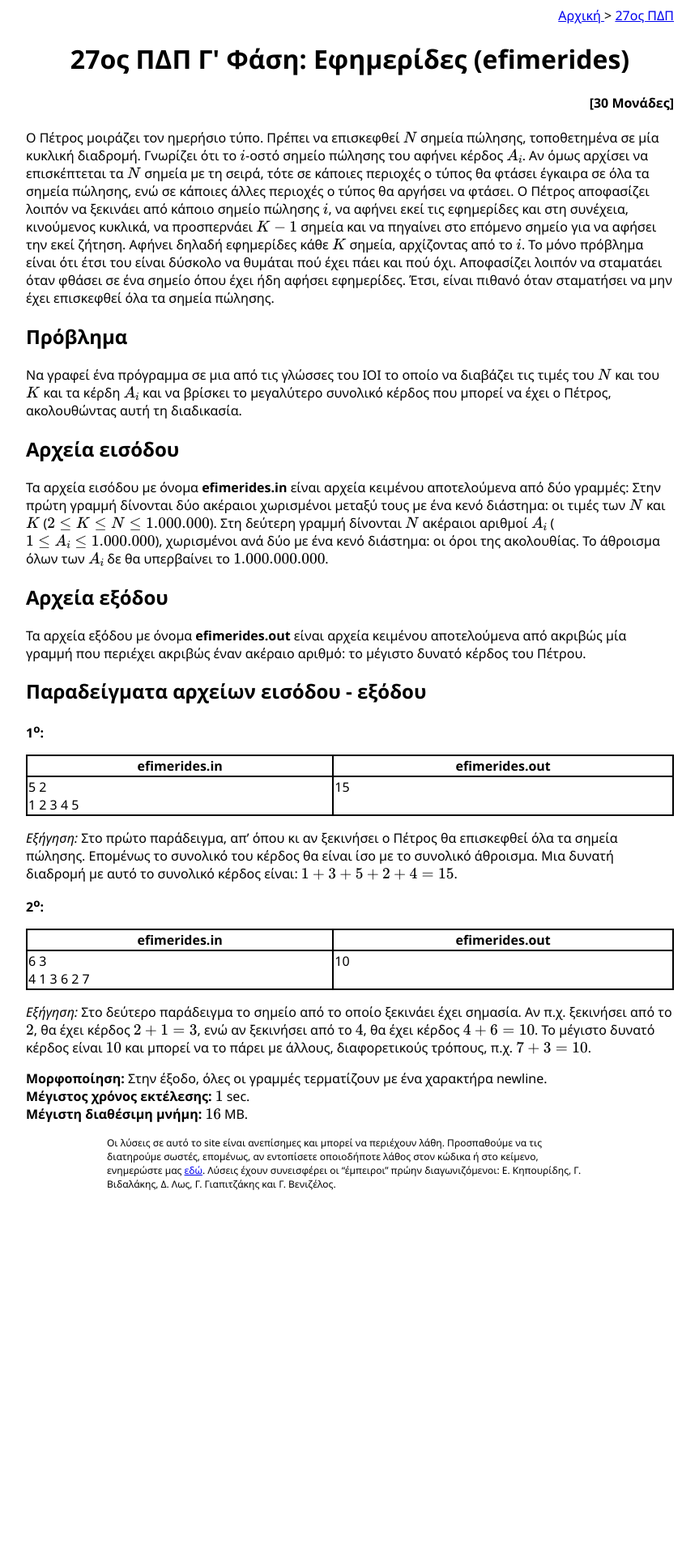
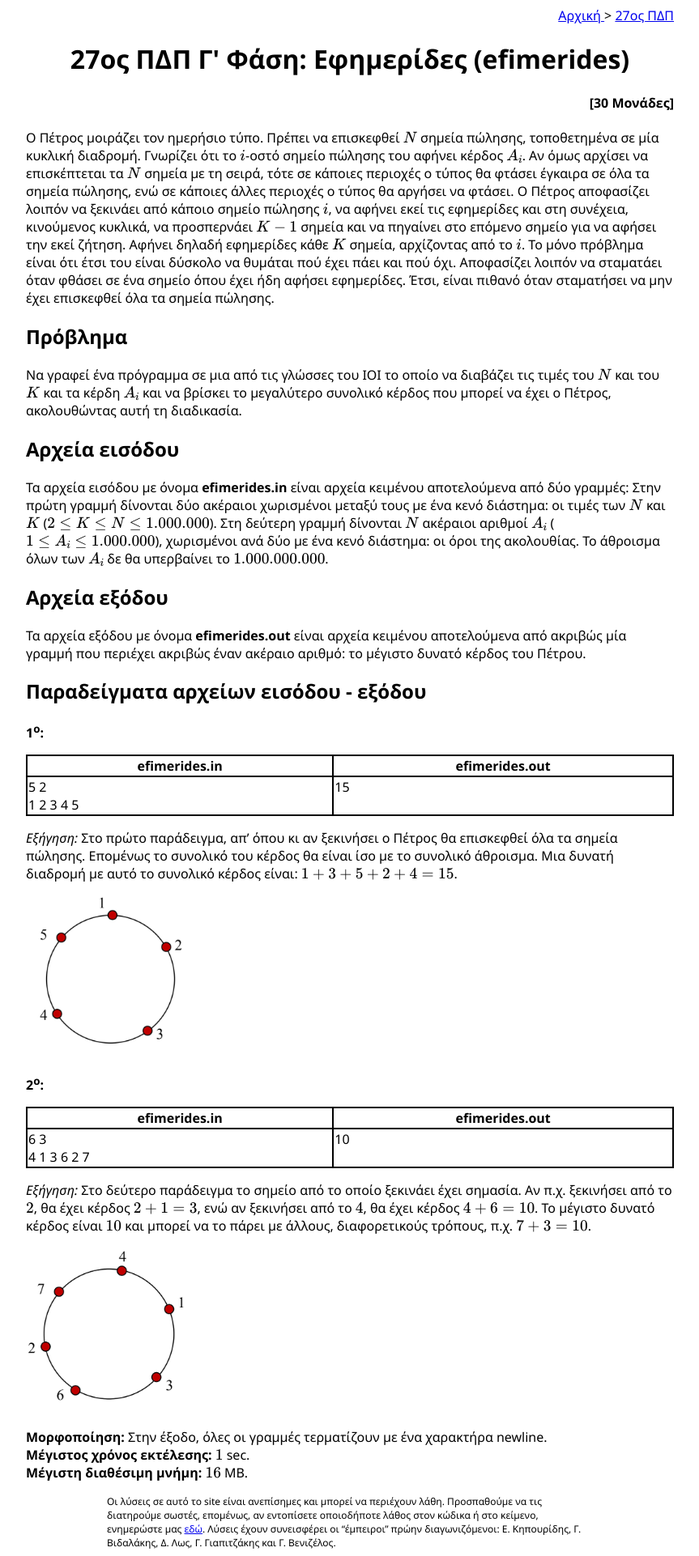
Before and after one commit to pdp-archive/pdp-archive.github.io, a Jekyll site: the page built from contests/_27-PDP/c-efimerides-statement.md, in a window 1280 px wide. Shown: the whole page at 81% size, without its empty margins (208-1071 px from the left). Built offline with Jekyll 4.4.1, drawn with Linux system fonts in a browser that asks for light colours; formulas are drawn with MathJax 3; before the commit the page ends 1479 px from its top, so only the background shows below that.

Commit message:
Add assets for efimerides

```diff
--- a/contests/_27-PDP/c-efimerides-statement.md
+++ b/contests/_27-PDP/c-efimerides-statement.md
@@ -29,6 +29,8 @@ Nα γραφεί ένα πρόγραμμα σε μια από τις γλώσσ
 
 *Εξήγηση:* Στο πρώτο παράδειγμα, απ’ όπου κι αν ξεκινήσει ο Πέτρος θα επισκεφθεί όλα τα σημεία πώλησης. Επομένως το συνολικό του κέρδος θα είναι ίσο με το συνολικό άθροισμα. Μια δυνατή διαδρομή με αυτό το συνολικό κέρδος είναι: $$1 + 3 + 5 + 2 + 4 = 15$$.
 
+![Παράδειγμα 1](/assets/27-pdp-c-efimerides-example-1.png){:width="200px"}
+
 **2<sup>ο</sup>:**
 
 | **efimerides.in**                         | **efimerides.out** |
@@ -37,6 +39,7 @@ Nα γραφεί ένα πρόγραμμα σε μια από τις γλώσσ
 
 *Εξήγηση:* Στο δεύτερο παράδειγμα το σημείο από το οποίο ξεκινάει έχει σημασία. Αν π.χ. ξεκινήσει από το $$2$$, θα έχει κέρδος $$2 + 1 = 3$$, ενώ αν ξεκινήσει από το $$4$$, θα έχει κέρδος $$4 + 6 = 10$$. Το μέγιστο δυνατό κέρδος είναι $$10$$ και μπορεί να το πάρει με άλλους, διαφορετικούς τρόπους, π.χ. $$7 + 3 = 10$$.
 
+![Παράδειγμα 2](/assets/27-pdp-c-efimerides-example-2.png){:width="200px"}
 
 **Μορφοποίηση:** Στην έξοδο, όλες οι γραμμές τερματίζουν με ένα χαρακτήρα newline. \\
 **Μέγιστος χρόνος εκτέλεσης:** $$1$$ sec. \\
```
Also changed, not shown: assets/27-pdp-c-efimerides-example-1.png (added), assets/27-pdp-c-efimerides-example-2.png (added).
